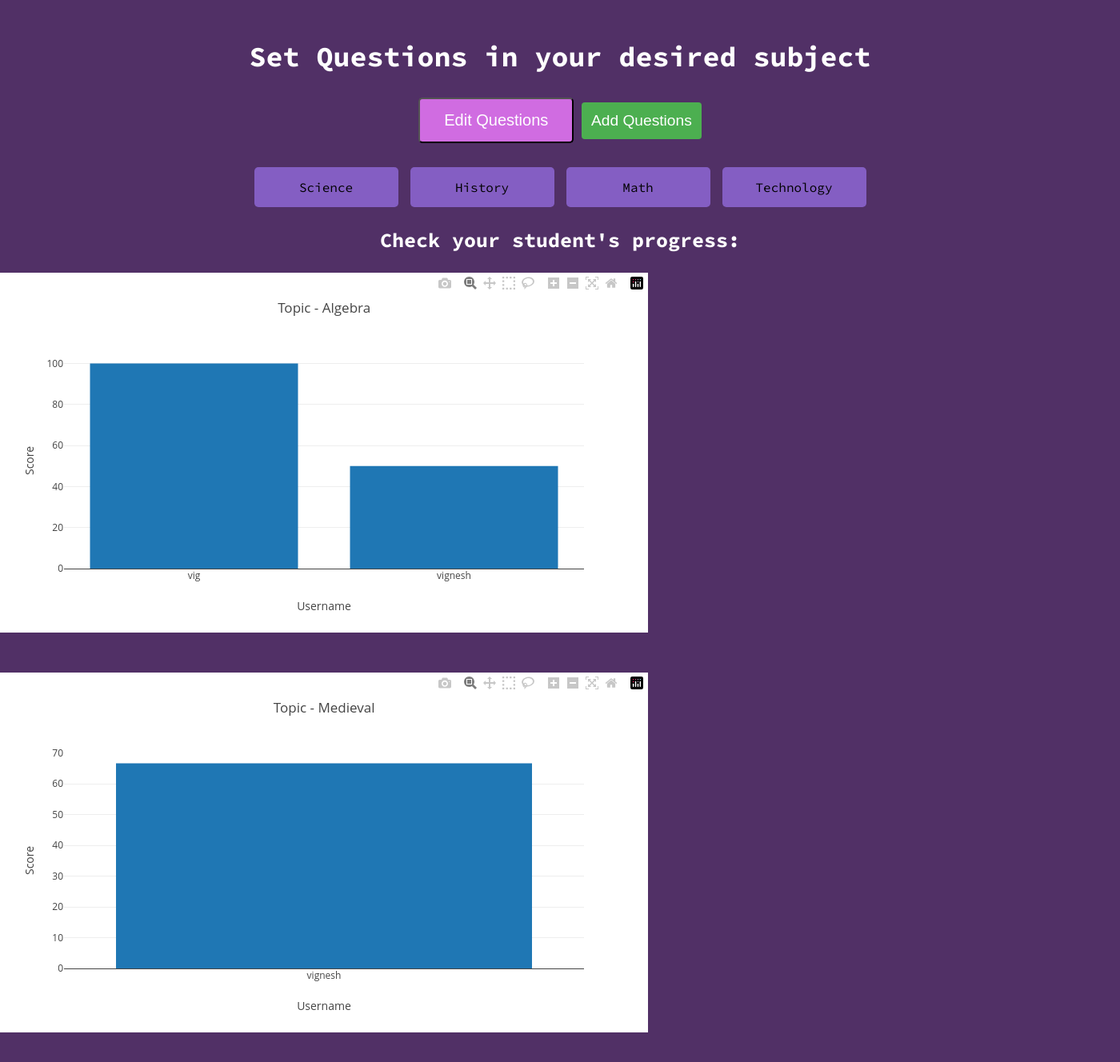
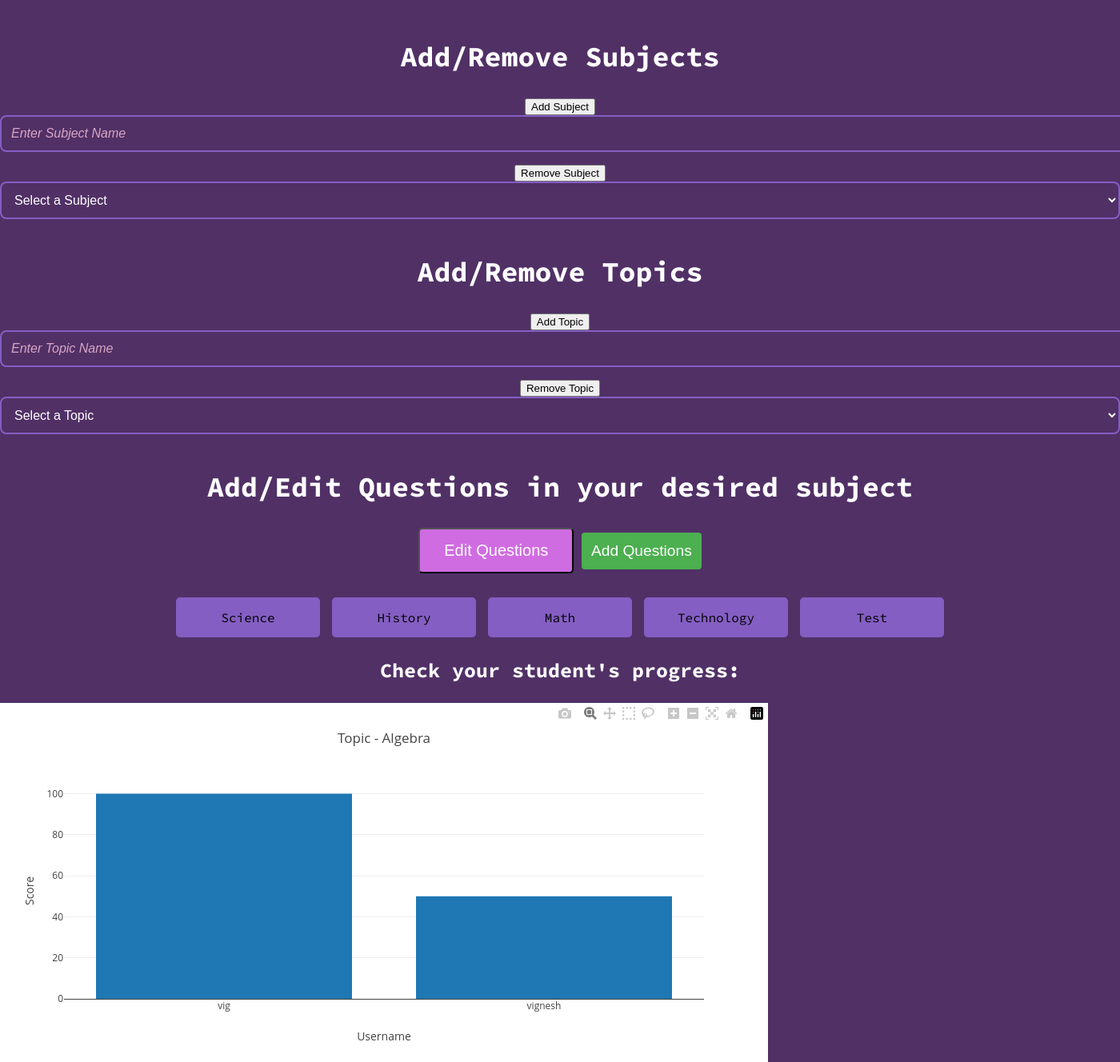
Before and after one commit to Pixel-Synth/Quiz-Master, a Flask app: page /admin in a window 1400 px wide; the page is wider, and only the part inside the window is pictured. Shown: the part 79-1407 px from the top of that part at 80% size. Run offline with Flask 3, Linux system fonts and the light colour scheme; a user stored in the database is signed in; data comes from the database, SQL or seed files in the repository; both versions use the stored data as it was after the commit; some libraries are stand-ins or nearby versions; some web fonts are replaced.

Commit message:
Finished Add Subjects

```diff
--- a/app.py
+++ b/app.py
@@ -44,7 +44,7 @@ def home():
 def login():
     if 'username' in session:
         username = session['username']
-        return render_template('homepage.html', name=session['name'], username=username)
+        return redirect(url_for('homepage', name=session['name'], username=username))
 
     if request.method == 'POST':
         username = request.form.get('username')
@@ -128,8 +128,17 @@ def register():
 @app.route('/homepage')
 def homepage():
     if 'username' in session:
-        return render_template('homepage.html', name=session['name'], username=session['username'])
-    return render_template('homepage.html')
+        course_list = []
+        Subjects = Subject.query.all()
+        for subject in Subjects:
+            topic_list = {"subject":subject.sname,"topics":[]}
+            Topics = Topic.query.filter(Topic.sid == subject.sid).all()
+            for topic in Topics:
+                topic_list["topics"].append(topic.tname)
+            course_list.append(topic_list)
+        #print(course_list)
+        return render_template('homepage.html', name=session['name'], username=session['username'], courses =course_list)
+    return redirect(url_for('home'))
 
 @app.route('/quiz')
 def quiz():
@@ -286,12 +295,20 @@ def admin():
         }
         for user in User.query.all()
     ]
-
+    course_list = []
+    Subjects = Subject.query.all()
+    for subject in Subjects:
+        topic_list = {"subject":subject.sname,"topics":[]}
+        Topics = Topic.query.filter(Topic.sid == subject.sid).all()
+        for topic in Topics:
+            topic_list["topics"].append(topic.tname)
+        course_list.append(topic_list)
     return render_template(
         'admin-homepage.html',
         topic_data=topic_data,
         time_data=time_data,
-        student_status=student_status
+        student_status=student_status,
+        courses=course_list
     )
 
 @app.route('/adminadd', methods=['GET', 'POST'])
@@ -370,7 +387,8 @@ def update_score():
     if request.method == 'POST':
         username = session['username']
         topic = request.args.get('topic')
-        score = int(request.args.get('score'))
+        score = float(request.args.get('score'))
+        score = round(score, 2)
         time = int(request.args.get('time'))
         user = User.query.filter_by(username=username).first()
         topic_obj = Topic.query.filter_by(tname=topic).first()
@@ -382,5 +400,29 @@ def update_score():
             return jsonify({"status": "success"})
     return jsonify({"status": "error"})
 
+@app.route('/add_sub', methods=['POST'])
+def add_sub():
+    if request.method == 'POST':
+        subject_name = request.form.get('subject-input')
+        existing_subject = Subject.query.filter_by(sname=subject_name).first()
+        if existing_subject:
+            return redirect(url_for('admin', error="Subject "+subject_name+" already exists"))
+        new_subject = Subject(sname=subject_name)
+        db.session.add(new_subject)
+        db.session.commit()
+        return render_template('admin-homepage.html', successAddSub="Successfully Added Subject "+subject_name)
+    return redirect(url_for('home'))
+
+@app.route('/remove_sub', methods=['POST'])
+def remove_sub():
+    if request.method == 'POST':
+        subject_name = request.form.get('subject_name')
+        subject = Subject.query.filter_by(sname=subject_name).first()
+        if subject:
+            db.session.delete(subject)
+            db.session.commit()
+        return redirect(url_for('admin'))
+    return redirect(url_for('home'))
+
 if __name__ == '__main__':
     app.run(debug=True)
--- a/change.txt
+++ b/change.txt
@@ -1,4 +1,4 @@
-Add Graphs
+Add Graphs -----done
 Add / Edit Questions -----done
 Make index.html (Description about Quiz app, Link for Login and register)    ----- done
 Retain all the values if error is thrown in profile updation (Last priority)
--- a/model.py
+++ b/model.py
@@ -40,5 +40,5 @@ class Score(db.Model):
     sid = db.Column(db.Integer, primary_key=True)
     uid = db.Column(db.Integer, db.ForeignKey('user.uid'), nullable=False)
     tid = db.Column(db.Integer, db.ForeignKey('topic.tid'), nullable=False)
-    score = db.Column(db.Integer, nullable=False)
+    score = db.Column(db.Double, nullable=False)
     time = db.Column(db.Integer, default=db.func.current_timestamp())
--- a/templates/admin-homepage.html
+++ b/templates/admin-homepage.html
@@ -75,42 +75,68 @@
     </header>
     <div class="container">
         <div class="vertical-center">
-            <h2>Set Questions in your desired subject</h2>
+            <h2>Add/Remove Subjects</h2>
+                {% if successAddSub %}
+                    <p id="fill" style="color: green">{{ successAddSub }}</p>
+                {% endif %}
+                {% if successRemoveSub %}
+                    <p id="fill" style="color: red">{{ successRemoveSub }}</p>
+                {% endif %}
+                {% if error %}
+                    <p id="fill" style="color: red">{{ error }}</p>
+                {% endif %}
+                <form action="{{ url_for('add_sub') }}" method="post">
+                    <button id="add-subject-button" class="modifySub">Add Subject</button>
+                    <input name="subject-input" type="text" placeholder="Enter Subject Name" required>
+                </form>
+                <form action="{{ url_for('remove_sub') }}" method="post">
+                    <button id="remove-subject-button" class="modifySub">Remove Subject</button>
+                    <div class="subject-dropdown">
+                        <select name="subject-select" class="subject-select">
+                            <option value="">Select a Subject</option>
+                            {% for c in courses %}
+                                <option value="{{c.subject}}">{{c.subject}}</option>
+                            {% endfor %}
+                        </select>
+                    </div>
+                </form>
+            <h2>Add/Remove Topics</h2>
+                {% if successAddTopic %}
+                    <p id="fill" style="color: green">{{ successAddTopic }}</p>
+                {% endif %}
+                {% if successRemoveTopic %}
+                    <p id="fill" style="color: red">{{ successRemoveTopic }}</p>
+                {% endif %}
+                <button id="add-topic-button" class="modifyTopic">Add Topic</button>
+                <input id="topic-input" type="text" placeholder="Enter Topic Name" required>
+                <button id="remove-topic-button" class="modifyTopic">Remove Topic</button>
+                <div class="topic-dropdown">
+                    <select id="topic-select" class="topic-select">
+                        <option value="">Select a Topic</option>
+                        {% for c in courses %}
+                            {% for t in c.topics %}
+                                <option value="{{t}}">{{t}}</option>
+                            {% endfor %}
+                        {% endfor %}
+                    </select>
+                </div>
+            <h2>Add/Edit Questions in your desired subject</h2>
             <div class="set-questions">
 
                 <p id="fill" style="color: red"></p>
                 <button id="edit-button" class="modify">Edit Questions</button>
                 <button id="add-button" class="modify">Add Questions</button    >
-                <div class="categories">
-                    <div class="category">Science
-                        <div class="dropdown">
-                            <div>Physics</div>
-                            <div>Chemistry</div>
-                            <div>Biology</div>
-                        </div>
+                    <div class="categories">
+                        {% for c in courses %}
+                            <div class="category">{{c.subject}}
+                                <div class="dropdown">
+                                    {% for t in c.topics %}
+                                        <div class="topic" id="{{t}}">{{t}}</div>
+                                    {% endfor %}
+                                </div>
+                            </div>
+                        {% endfor %}
                     </div>
-                    <div class="category">History
-                        <div class="dropdown">
-                            <div>Ancient</div>
-                            <div>Medieval</div>
-                            <div>Modern</div>
-                        </div>
-                    </div>
-                    <div class="category">Math
-                        <div class="dropdown">
-                            <div>Algebra</div>
-                            <div>Geometry</div>
-                            <div>Calculus</div>
-                        </div>
-                    </div>
-                    <div class="category">Technology
-                        <div class="dropdown">
-                            <div>AI</div>
-                            <div>Programming</div>
-                            <div>Cybersecurity</div>
-                        </div>
-                    </div>
-                </div>
             </div>
             <h3>Check your student's progress:</h3>
             <div id="myPlot"></div>
```
Also changed, not shown: templates/homepage.html (+8 -27 lines), instance/database.db.
